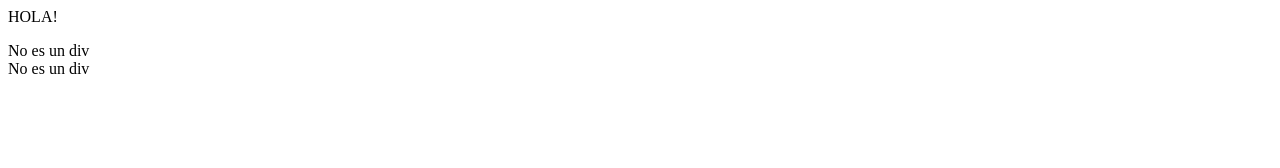
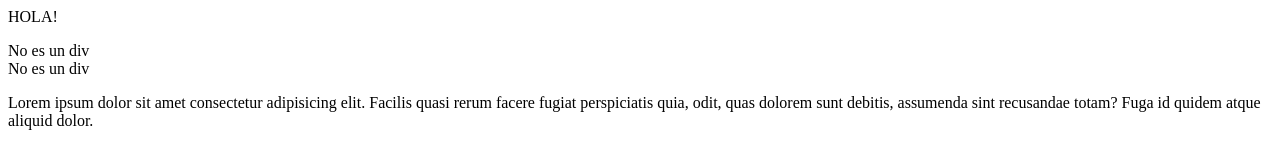
Before and after one commit to KonekoGL/TestGif, a plain HTML site: page index.html in a window 1280 px wide. Drawn offline with Linux system fonts and the light colour scheme.

Commit message:
Agregado div contenedor

```diff
--- a/index.html
+++ b/index.html
@@ -1,3 +1,12 @@
 <p>HOLA!</p>
 <div>No es un div</div>
 <div>No es un div</div>
+
+<body>
+    <!--Container no xd-->
+    <div class="container">
+        <div class="row">
+            <p>Lorem ipsum dolor sit amet consectetur adipisicing elit. Facilis quasi rerum facere fugiat perspiciatis quia, odit, quas dolorem sunt debitis, assumenda sint recusandae totam? Fuga id quidem atque aliquid dolor.</p>
+        </div>
+    </div>
+</body>
```
